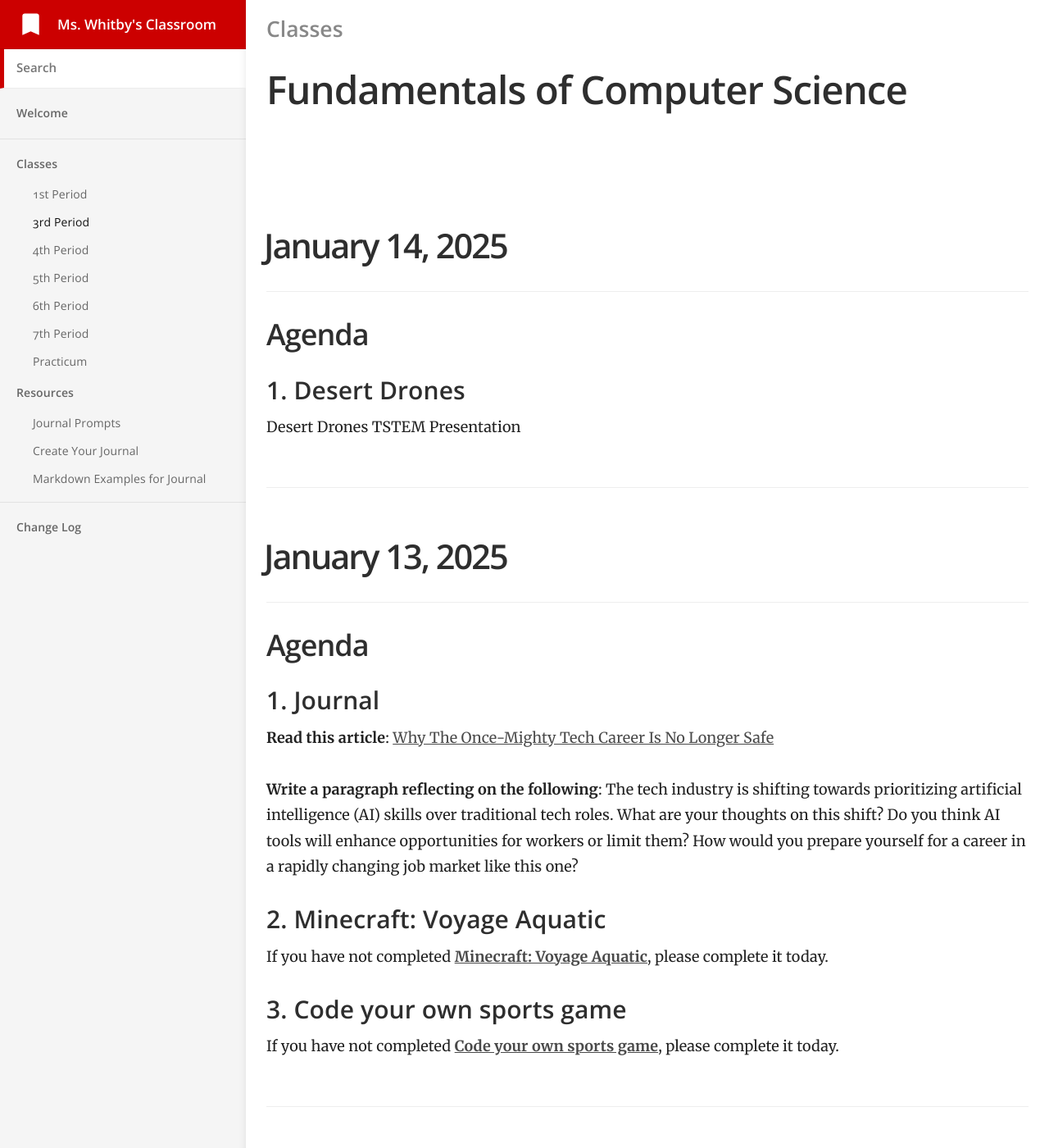
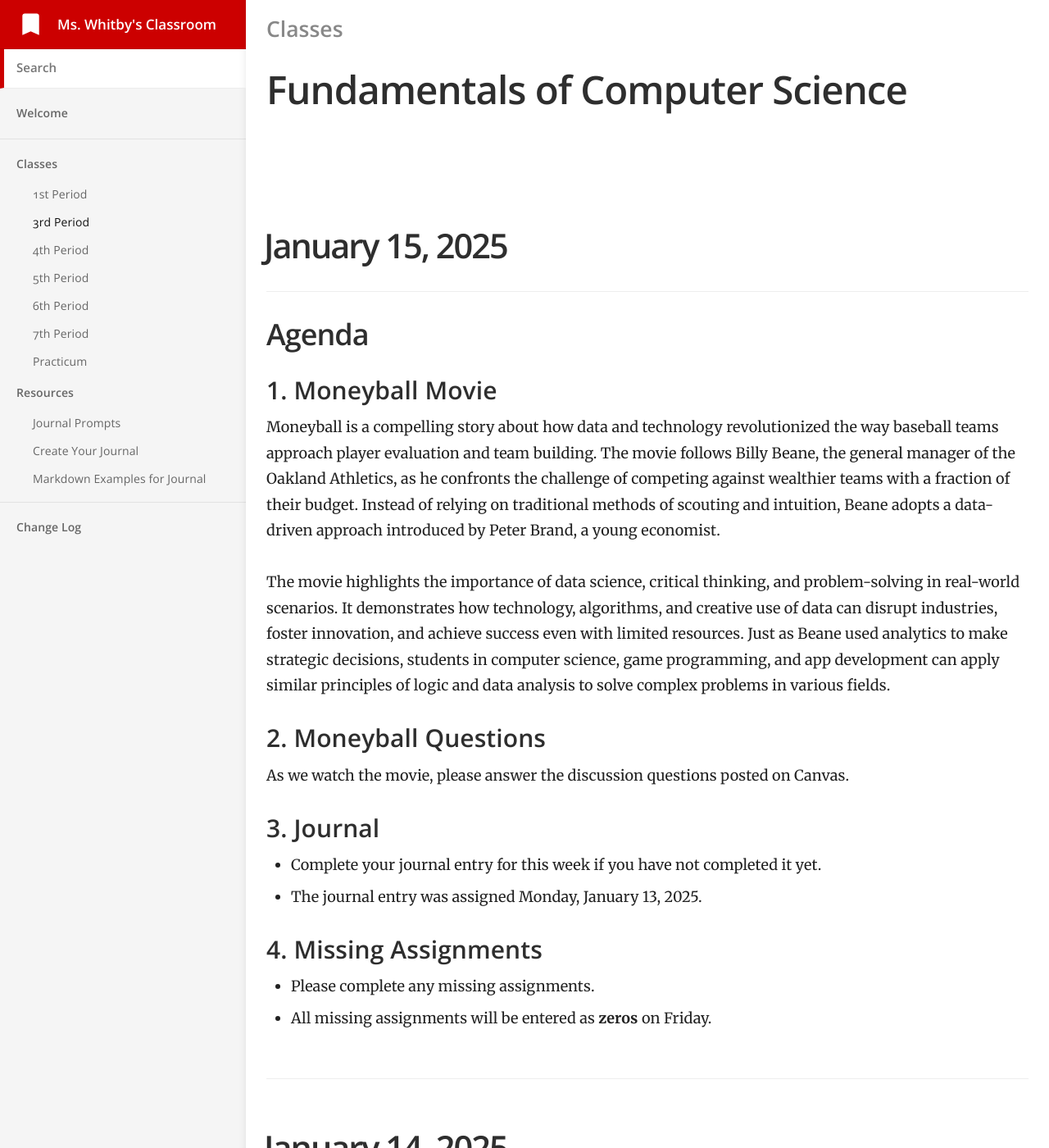
Before and after one commit to mswhitby/classroom, a Jekyll site: the page built from _docs/classes/3rd.md, in a window 1280 px wide and 1400 px high. Shown: the whole window at 82% size. Built offline with Jekyll 4.4.1, drawn with Linux system fonts in a browser that asks for light colours.

Commit message:
Updated Lessons

```diff
--- a/_docs/classes/3rd.md
+++ b/_docs/classes/3rd.md
@@ -4,6 +4,32 @@ subtitle: Fundamentals of Computer Science
 category: Classes
 order: 2
 ---
+
+# January 15, 2025
+
+## Agenda
+
+### 1. Moneyball Movie
+
+Moneyball is a compelling story about how data and technology revolutionized the way baseball teams approach player evaluation and team building. The movie follows Billy Beane, the general manager of the Oakland Athletics, as he confronts the challenge of competing against wealthier teams with a fraction of their budget. Instead of relying on traditional methods of scouting and intuition, Beane adopts a data-driven approach introduced by Peter Brand, a young economist.
+
+The movie highlights the importance of data science, critical thinking, and problem-solving in real-world scenarios. It demonstrates how technology, algorithms, and creative use of data can disrupt industries, foster innovation, and achieve success even with limited resources. Just as Beane used analytics to make strategic decisions, students in computer science, game programming, and app development can apply similar principles of logic and data analysis to solve complex problems in various fields.
+
+### 2. Moneyball Questions
+
+As we watch the movie, please answer the discussion questions posted on Canvas.
+
+### 3. Journal
+
+- Complete your journal entry for this week if you have not completed it yet.
+- The journal entry was assigned Monday, January 13, 2025.
+
+### 4. Missing Assignments
+
+- Please complete any missing assignments.
+- All missing assignments will be entered as **zeros** on Friday.
+
+----
 
 # January 14, 2025
 
```
